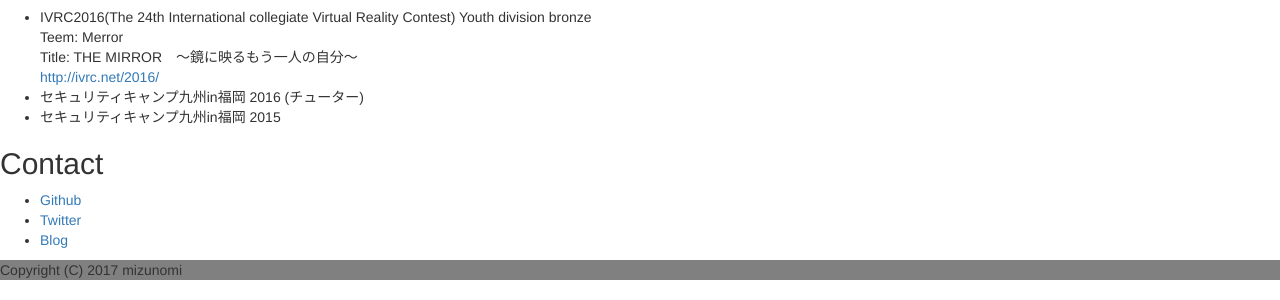
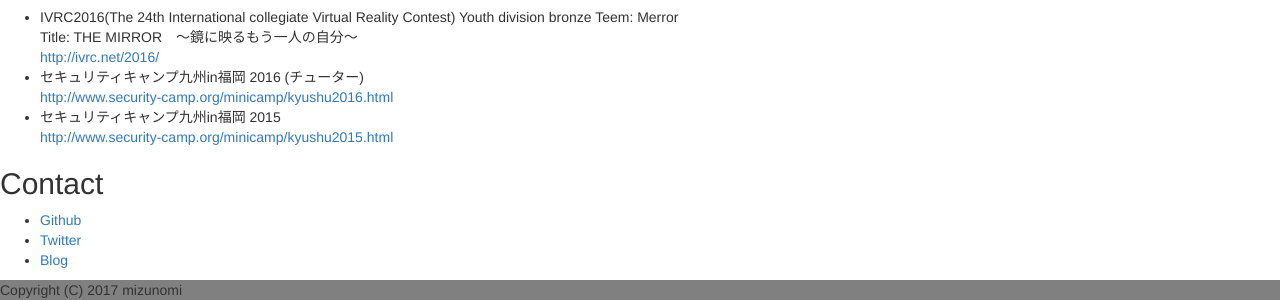
Before and after one commit to mizunomi32/mizunomi32.github.io, a plain HTML site: page index.html in a window 1280 px wide. Shown: the part 604-904 px from the top of the page. Drawn offline with nearby package versions, Linux system fonts and the light colour scheme.

Commit message:
index.html v0.8

```diff
--- a/index.html
+++ b/index.html
@@ -107,12 +107,20 @@ function stopload(){
     <div id="activity">
       <h2>Activity log</h2>
       <ul>
-        <li>IVRC2016(The 24th International collegiate Virtual Reality Contest) Youth division bronze</li>
+        <li>
+          IVRC2016(The 24th International collegiate Virtual Reality Contest) Youth division bronze
             Teem: Merror<br>
             Title: 	THE MIRROR　～鏡に映るもう一人の自分～<br>
             <a href="http://ivrc.net/2016/">http://ivrc.net/2016/</a>
-        <li>セキュリティキャンプ九州in福岡 2016 (チューター)</li>
-        <li>セキュリティキャンプ九州in福岡 2015</li>
+        </li>
+        <li>
+          セキュリティキャンプ九州in福岡 2016 (チューター)<br>
+          <a href="http://www.security-camp.org/minicamp/kyushu2016.html">http://www.security-camp.org/minicamp/kyushu2016.html</a>
+        </li>
+        <li>
+          セキュリティキャンプ九州in福岡 2015 <br>
+          <a href="http://www.security-camp.org/minicamp/kyushu2015.html">http://www.security-camp.org/minicamp/kyushu2015.html</a>
+        </li>
       </ul>
     </div>
 
```
